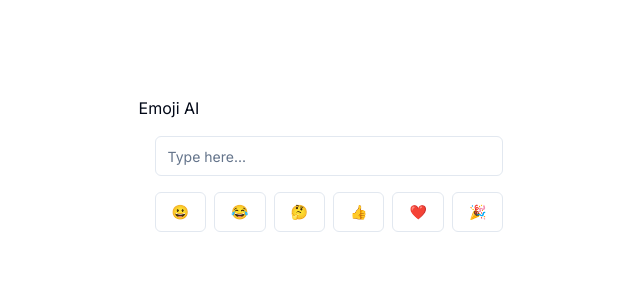
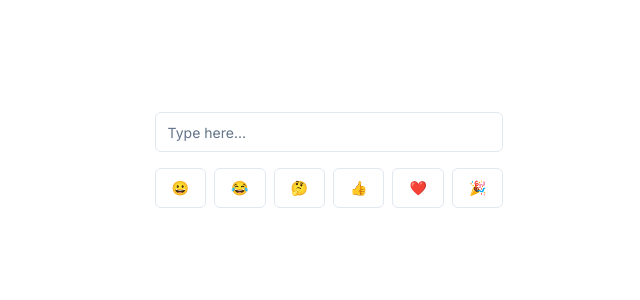
Before and after one commit to avempaty/EmojiAI, a Next.js app in the folder emoji-ai-project/: page / in a window 1280 px wide. Shown: the top 300 px of the page, without its empty margins (311-951 px from the left). Built offline with nearby package versions, Linux system fonts and the light colour scheme.

Commit message:
removed excess fluff

```diff
--- a/emoji-ai-project/src/app/page.tsx
+++ b/emoji-ai-project/src/app/page.tsx
@@ -4,8 +4,7 @@ import TextBox from "./textbox";
 export default function Home() {
   return (
     <main className="flex min-h-screen flex-col items-center justify-between p-24">
-      <div className="items-center">
-        Emoji AI
+      <div >
         <TextBox></TextBox>
       </div>
     </main>
```
